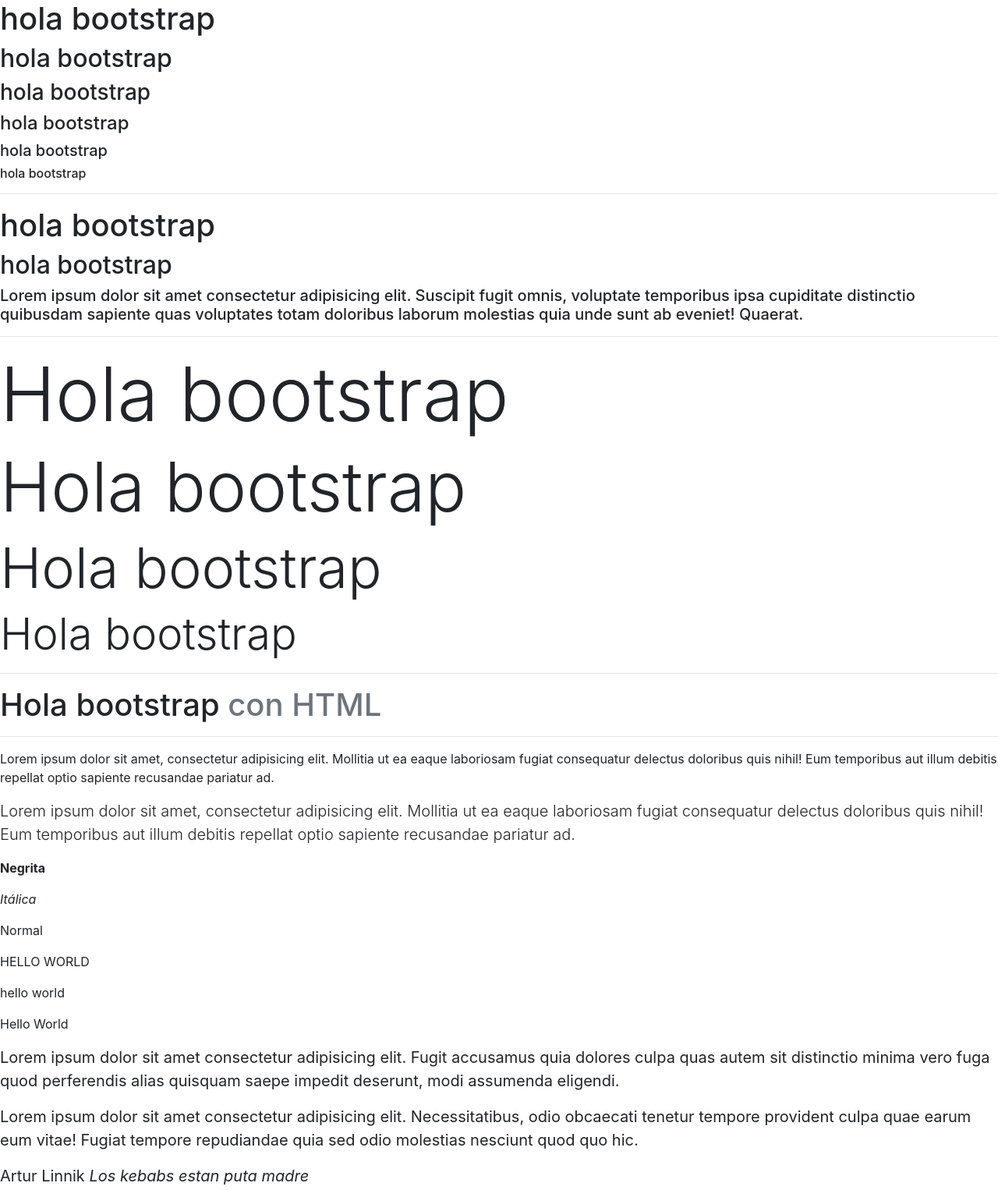
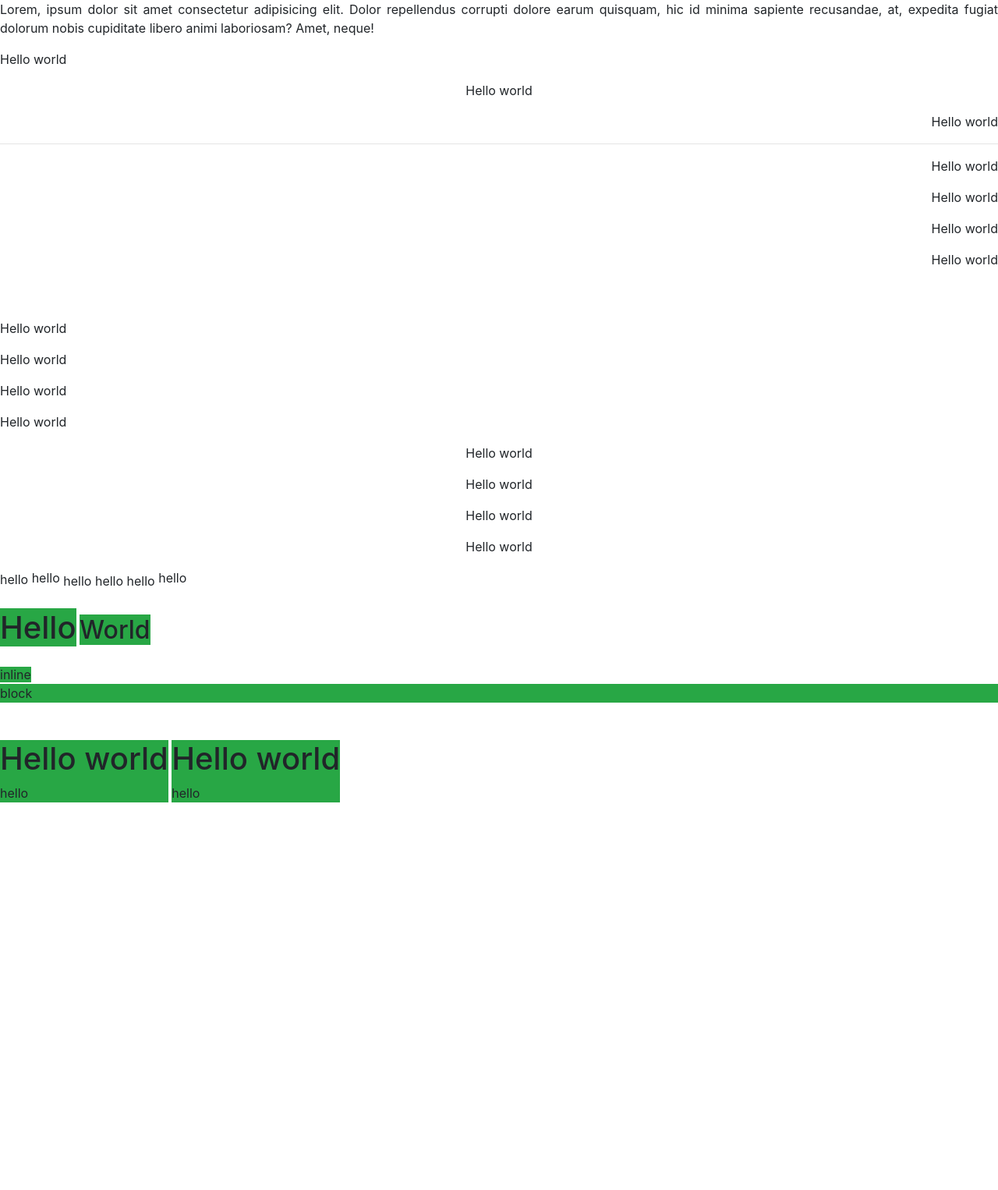
Before and after one commit to ArturLinnik/web-programming-basics, a plain HTML site: page BOOTSTRAP/LEARN BOOTSTRAP/index.html in a window 1280 px wide. Shown: the whole page at 78% size. After the commit the page ends 1029 px from the top, so only its background shows below. Drawn offline with nearby package versions, Linux system fonts and the light colour scheme.

Commit message:
Alignment and justify

```diff
--- a/BOOTSTRAP/LEARN BOOTSTRAP/index.html
+++ b/BOOTSTRAP/LEARN BOOTSTRAP/index.html
@@ -8,55 +8,73 @@
 </head>
 <body>
 
-    <h1>hola bootstrap</h1>
-    <h2>hola bootstrap</h2>
-    <h3>hola bootstrap</h3>
-    <h4>hola bootstrap</h4>
-    <h5>hola bootstrap</h5>
-    <h6>hola bootstrap</h6>
+    <!-- Justificar texto -->
+
+    <p class="text-justify">Lorem, ipsum dolor sit amet consectetur adipisicing elit. Dolor repellendus corrupti dolore earum quisquam, hic id minima sapiente recusandae, at, expedita fugiat dolorum nobis cupiditate libero animi laboriosam? Amet, neque!</p>
+
+    <!-- Para mover el texto acorde al tamaño de pantalla -->
+
+    <p class="text-left">Hello world</p>
+    <p class="text-center">Hello world</p>
+    <p class="text-right">Hello world</p>
 
     <hr>
 
-    <h6 class="h1">hola bootstrap</h6>
-    <h5 class="h2">hola bootstrap</h5>
+    <p class="text-sm-right">Hello world</p>
+    <p class="text-md-right">Hello world</p>
+    <p class="text-lg-right">Hello world</p>
+    <p class="text-xl-right">Hello world</p>
 
-    <p  class="h5">Lorem ipsum dolor sit amet consectetur adipisicing elit. Suscipit fugit omnis, voluptate temporibus ipsa cupiditate distinctio quibusdam sapiente quas voluptates totam doloribus laborum molestias quia unde sunt ab eveniet! Quaerat.</p>
+    <br>
+    <br>
 
-    <hr>
+    <p class="text-sm-left">Hello world</p>
+    <p class="text-md-left">Hello world</p>
+    <p class="text-lg-left">Hello world</p>
+    <p class="text-xl-left">Hello world</p>
 
-    <h1 class="display-1">Hola bootstrap</h1>
-    <h1 class="display-2">Hola bootstrap</h1>
-    <h1 class="display-3">Hola bootstrap</h1>
-    <h1 class="display-4">Hola bootstrap</h1>
+    <p class="text-sm-center">Hello world</p>
+    <p class="text-md-center">Hello world</p>
+    <p class="text-lg-center">Hello world</p>
+    <p class="text-xl-center">Hello world</p>
 
-    <hr>
+    <!-- Para alinear el texto -->
 
-    <h1>Hola bootstrap <span class="text-muted"> con HTML</span></h1>
+    <span class="align-baseline">hello</span>
+    <span class="align-top">hello</span>
+    <span class="align-bottom">hello</span>
+    <span class="align-middle">hello</span>
+    <span class="align-text-top">hello</span>
+    <span class="align-text-bottom">hello</span>
 
-    <hr>
+    <br>
+    <br>
 
-    <p>Lorem ipsum dolor sit amet, consectetur adipisicing elit. Mollitia ut ea eaque laboriosam fugiat consequatur delectus doloribus quis nihil! Eum temporibus aut illum debitis repellat optio sapiente recusandae pariatur ad.</p>
+    <!-- Cambiar elemento de bloque a en linea -->
 
-    <p class="lead">Lorem ipsum dolor sit amet, consectetur adipisicing elit. Mollitia ut ea eaque laboriosam fugiat consequatur delectus doloribus quis nihil! Eum temporibus aut illum debitis repellat optio sapiente recusandae pariatur ad.</p>
+    <h1 class="bg-success d-inline">Hello</h1>
+    <h2 class="bg-success d-inline">World</h2>
 
-    <p class="font-weight-bold">Negrita</p>
+    <br>
+    <br>
 
-    <p class="font-italic">Itálica</p>
+    <!-- Cambiar elemento de en linea a bloque -->
 
-    <p class="font-weight-normal">Normal</p>
+    <span class="bg-success">inline</span>
+    <span class="bg-success d-block">block</span>
 
-    <p class="text-uppercase">Hello world</p>
-    <p class="text-lowercase">HELLO WORLD</p>
-    <p class="text-capitalize">hello world</p>
+    <br>
+    <br>
 
-    <blockquote class="blockquote">
-        <p>Lorem ipsum dolor sit amet consectetur adipisicing elit. Fugit accusamus quia dolores culpa quas autem sit distinctio minima vero fuga quod perferendis alias quisquam saepe impedit deserunt, modi assumenda eligendi.</p>
-    </blockquote>
+    <div class="bg-success d-inline-block">
+        <h1>Hello world</h1>
+        <span>hello</span>
+    </div>
 
-    <blockquote class="blockquote">
-        <p>Lorem ipsum dolor sit amet consectetur adipisicing elit. Necessitatibus, odio obcaecati tenetur tempore provident culpa quae earum eum vitae! Fugiat tempore repudiandae quia sed odio molestias nesciunt quod quo hic.</p>
-        <footer class="blockquote">Artur Linnik <cite title="Mi experiencia">Los kebabs estan puta madre</cite></footer>
-    </blockquote>
+    <div class="bg-success d-inline-block">
+        <h1>Hello world</h1>
+        <span>hello</span>
+    </div>
 
 
 
```
